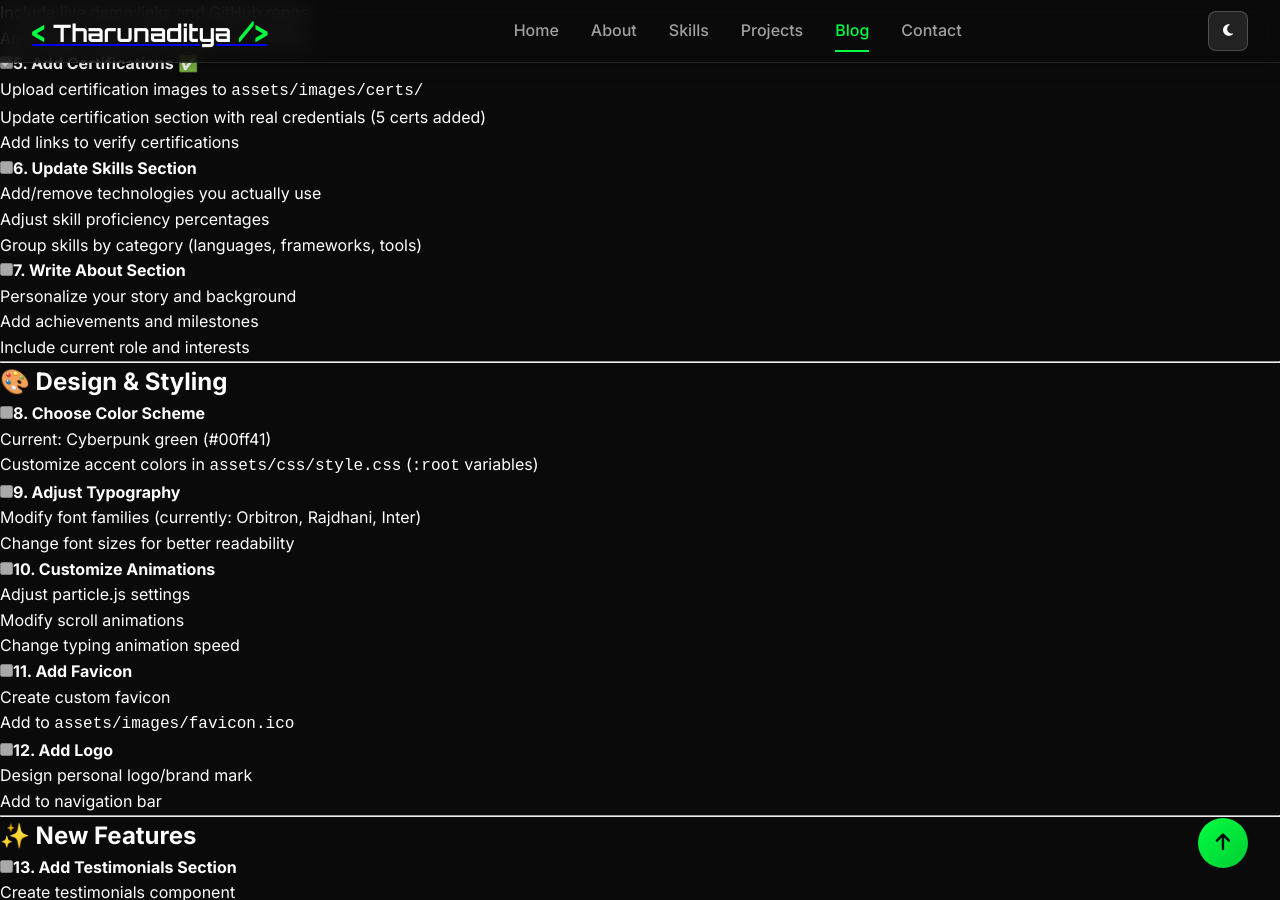
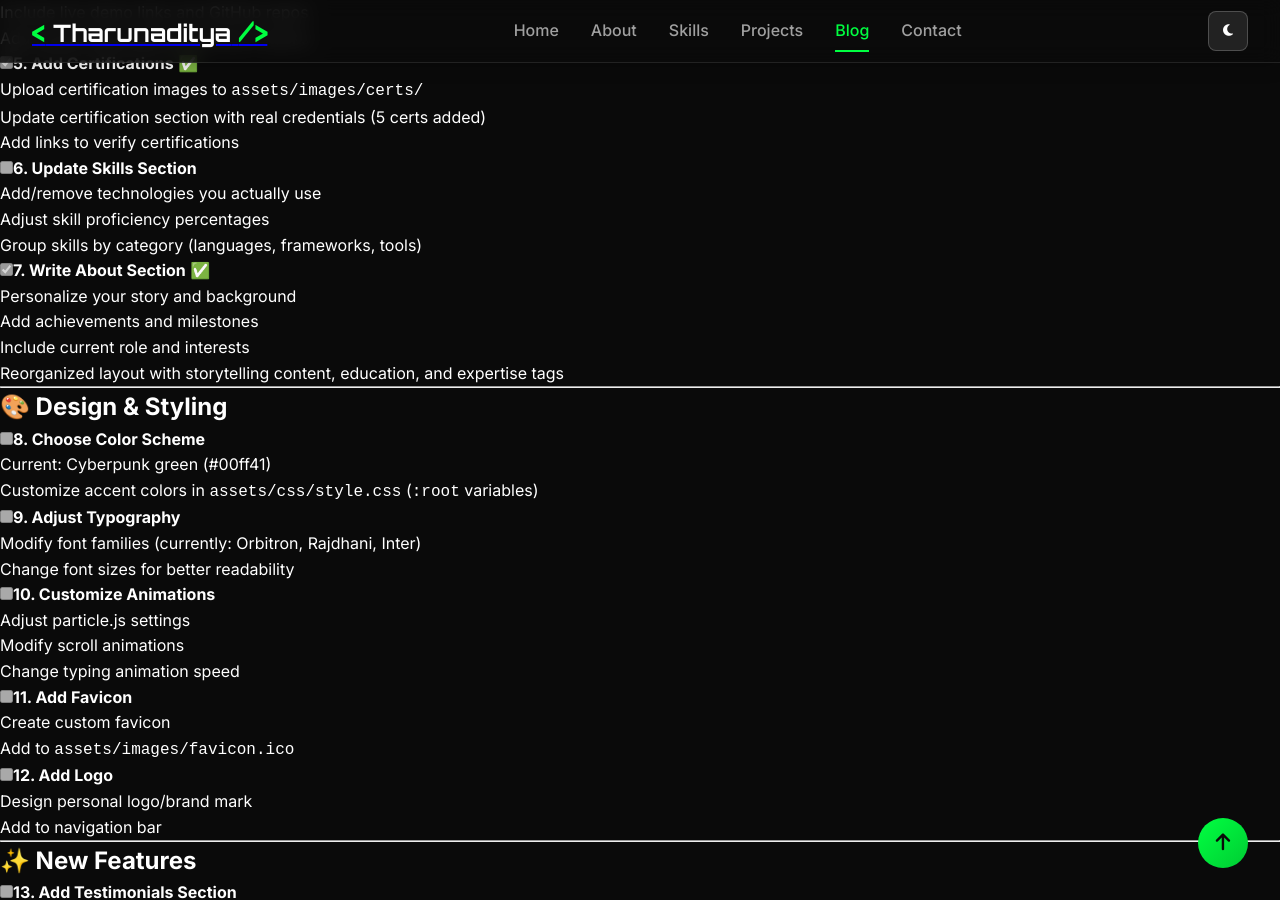
Before and after one commit to Tharunaditya/tharunaditya.github.io, a Jekyll site: the page built from ENHANCEMENT_CHECKLIST.md, in a window 1280 px wide and 900 px high, scrolled down 510 px. Built offline with Jekyll 4.4.1, drawn with Linux system fonts in a browser that asks for light colours; our own code applies the rules of GitHub Pages for plain Markdown files.

Commit message:
Update checklist: Mark About section as complete

```diff
--- a/ENHANCEMENT_CHECKLIST.md
+++ b/ENHANCEMENT_CHECKLIST.md
@@ -30,10 +30,11 @@
   - Adjust skill proficiency percentages
   - Group skills by category (languages, frameworks, tools)
 
-- [ ] **7. Write About Section**
+- [x] **7. Write About Section** ✅
   - Personalize your story and background
   - Add achievements and milestones
   - Include current role and interests
+  - Reorganized layout with storytelling content, education, and expertise tags
 
 ---
 
```
